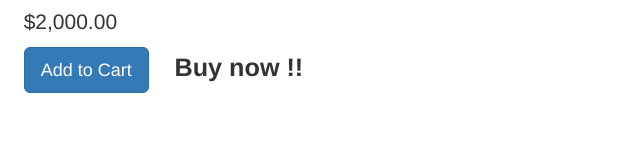
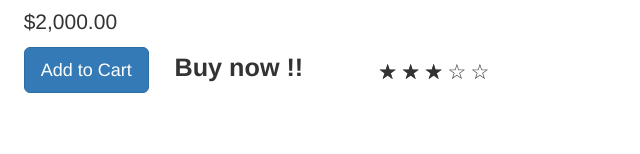
Before and after one commit to Octawer/Vue-Pet-Depot, a plain HTML site: page index.html in a window 1280 px wide. Shown: the part 294-448 px from the top of the page, 393-1033 px from the left. Drawn offline with nearby package versions, Linux system fonts and the light colour scheme.

Commit message:
add product rating

```diff
--- a/assets/css/app.css
+++ b/assets/css/app.css
@@ -37,3 +37,21 @@ body {
     font-weight: bold;
     font-size: 120%;
 }
+
+.rating-active:before {
+    content: "\2605";
+    position: absolute;
+}
+
+.rating {
+    display: inline;
+    margin-left: 10px;
+    margin-top: 10px;
+    float: right;
+}
+
+.rating>span {
+    display: inline-block;
+    position: relative;
+    width: 1.1em;
+}
--- a/index.html
+++ b/index.html
@@ -40,6 +40,9 @@
                         <span class="inventory-message" v-if="itemsLeft === 0">Sold out !!</span>
                         <span class="inventory-message" v-else-if="itemsLeft < 5">Only {{itemsLeft}} left !!</span>
                         <span class="inventory-message" v-else>Buy now !!</span>
+                        <div class="rating">
+                            <span v-for="n in 5" v-bind:class="{'rating-active' : checkProductRating(n)}">☆</span>
+                        </div>
                     </div>
                 </div>
                 <div v-else>
@@ -131,7 +134,8 @@
                         " organic goodness for your cat.",
                     price: 2000,
                     image: "assets/images/product-fullsize.png",
-                    availableInventory: 10
+                    availableInventory: 10,
+                    rating: 3
                 },
                 order: {
                     firstName: '',
@@ -190,6 +194,9 @@
                 },
                 submitForm() {
                     alert('Submitted !!');
+                },
+                checkProductRating(rating) {
+                    return this.product.rating >= rating;
                 }
             },
             beforeCreate: function() {
```
